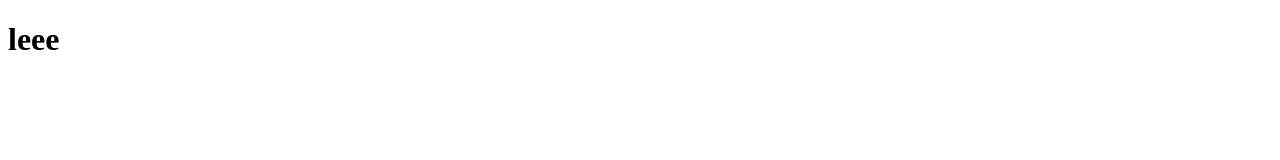
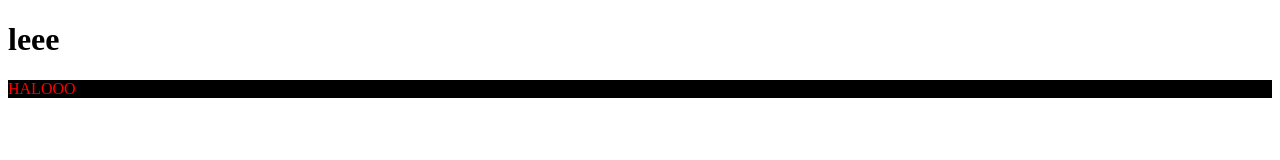
Before and after one commit to TaufikPramudika/web-comic, a website: page public/index.html in a window 1280 px wide. Drawn offline with Linux system fonts and the light colour scheme.

Commit message:
Update index.html

```diff
--- a/public/index.html
+++ b/public/index.html
@@ -5,8 +5,17 @@
     <meta http-equiv="X-UA-Compatible" content="IE=edge">
     <meta name="viewport" content="width=device-width, initial-scale=1.0">
     <title>Document</title>
+<style>
+.kotak {
+background-color : Black;
+Color : red;
+Width :100%;
+Height :100%;
+}
+</style>
 </head>
 <body>
     <h1>leee</h1>
+<div class="kotak">HALOOO </div>
 </body>
 </html>
```
